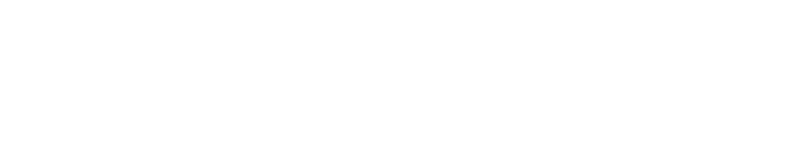
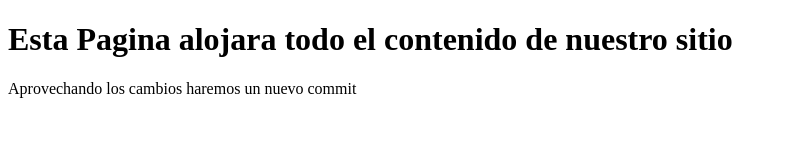
Before and after one commit to yekumcg/PWPC1, a plain HTML site: page index.html in a window 1280 px wide. Shown: the whole page, without its empty margins (0-787 px from the left). Drawn offline with Linux system fonts and the light colour scheme.

Commit message:
Cuerpo del Documento
Empezamos a describir el contenido de nuestro portal.

```diff
--- a/index.html
+++ b/index.html
@@ -5,6 +5,8 @@
 	<title>Curso Git</title>
 </head>
 <body>
+	<h1>Esta Pagina alojara todo el contenido de nuestro sitio</h1>
+	<p>Aprovechando los cambios haremos un nuevo commit</p>
 
 </body>
 </html>
```
